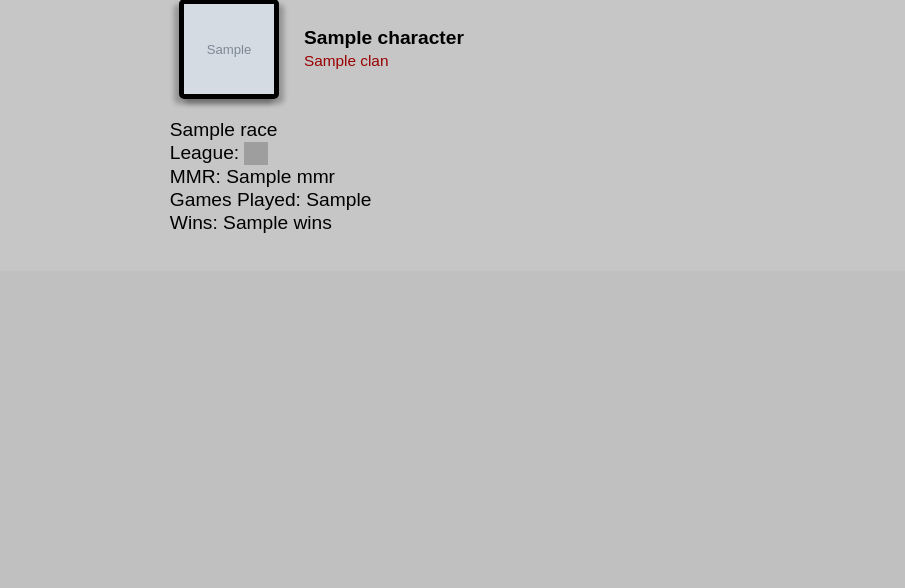
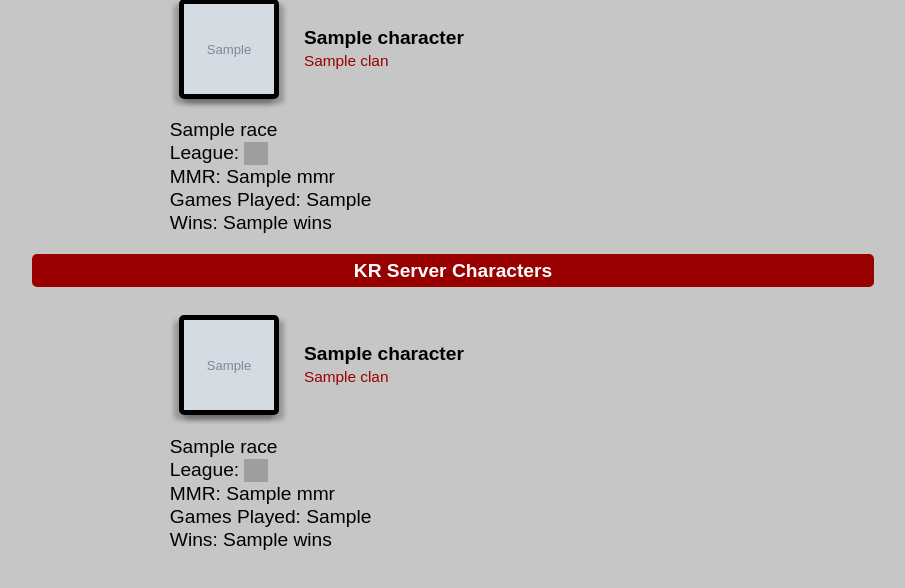
Before and after one commit to frugs/allin-ladderinfo, a Python web app: template templates/root.html.j2 in a window 1280 px wide. Shown: the part 1066-1654 px from the top of the page, without its empty margins (187-1092 px from the left). Before the commit the page ends 1299 px from the top, so only its background shows below. Run offline with Jinja, Linux system fonts and the light colour scheme; the template is opened without the code that fills it: most values are stand-ins (such as "Sample title", 1, 10 or a date in 2020); grey boxes marked "Sample" are stand-in pictures; grey boxes are pictures that could not be loaded.

Commit message:
added kr stats

```diff
--- a/templates/root.html.j2
+++ b/templates/root.html.j2
@@ -121,6 +121,51 @@
 
     {% endif %}
 
+    {% if kr_characters %}
+
+    <h4 class="subsubheading">KR Server Characters</h4>
+
+    {% for character in kr_characters %}
+
+    <div class="character-container">
+      <img class="character-avatar" src="{{character.avatar}}">
+      <div class="character-name-and-clan-container">
+        <div class="character-name">
+          {{character.name}}
+        </div>
+        <div class="character-clan-name">
+          {{character.clan}}
+        </div>
+      </div>
+
+      {% if character.ladder_info %}
+
+      {% for race, ladder_info in character.ladder_info.items() %}
+
+      <div class="character-ladder-info-container">
+        <div class="ladder-info-race-{{race|lower}}">{{race}}</div>
+        <div>League: <img class="league-emblem" src="{{ladder_info.league_emblem}}"></div>
+        <div>MMR: {{ladder_info.mmr}}</div>
+        <div>Games Played: {{ladder_info.games_played}}</div>
+        <div>Wins: {{ladder_info.wins}}</div>
+      </div>
+
+      {% endfor %}
+
+      {% endif %}
+
+    </div>
+
+    {% if not loop.last %}
+
+    <div class="character-container-divider"></div>
+
+    {% endif %}
+
+    {% endfor %}
+
+    {% endif %}
+
   </div>
 
 </body>
```
Also changed, not shown: app.py (+15 -1 lines).
